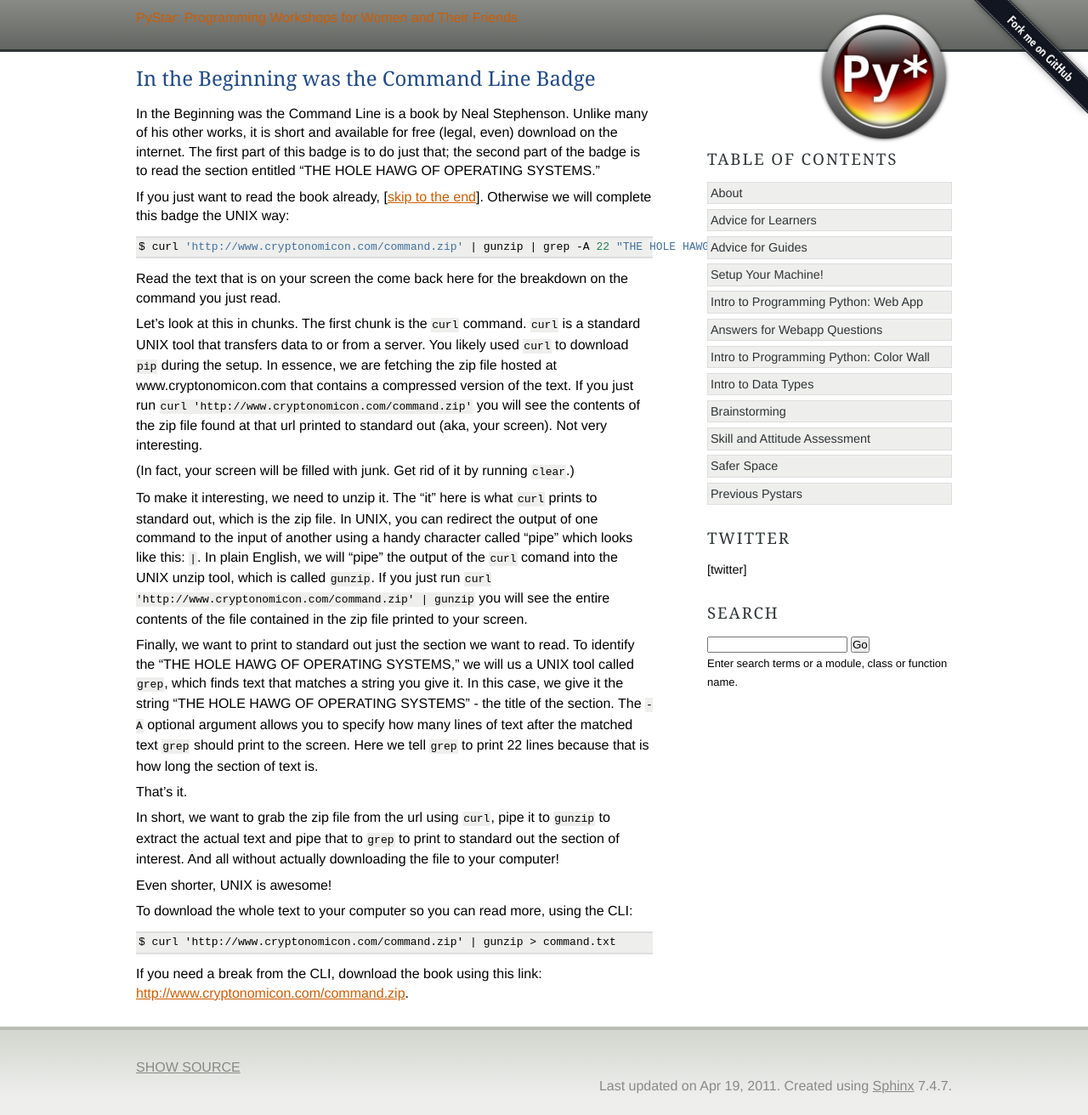
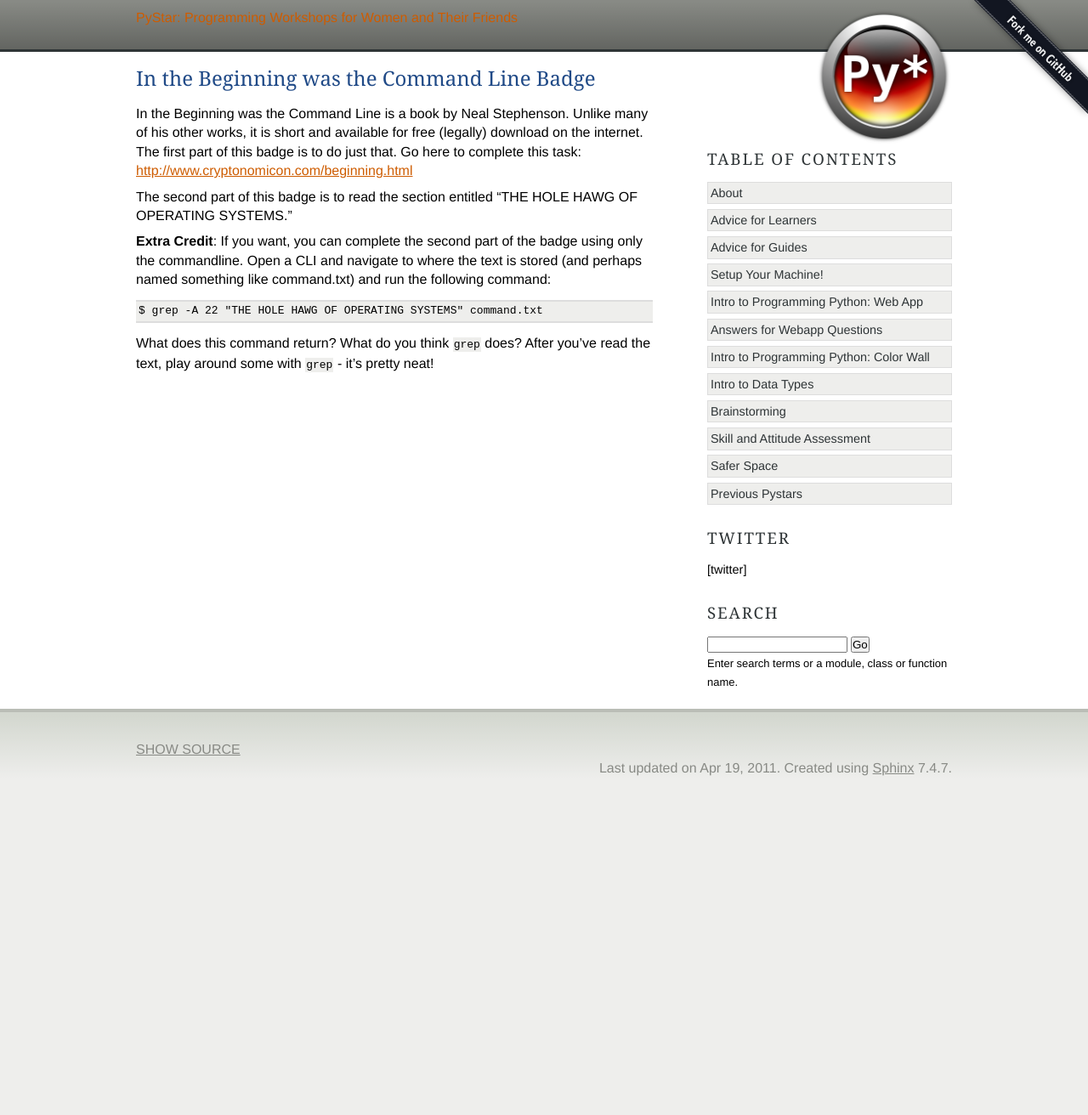
Before and after one commit to lsblakk/pystar, a Sphinx documentation site: the page built from docs/badges/badge_inthebeginning.rst, in a window 1280 px wide. Shown: the whole page at 85% size. Built offline with Sphinx 7.4.7, drawn with Linux system fonts in a browser that asks for light colours; nearby versions of some CDN libraries; library files that are not in the unit come from our copies; comment, search, counter and statistics services are not loaded; after the commit the page ends 938 px from its top, so only the background shows below that.

Commit message:
added badges for learn python the hard way and in the beginning was the command line

```diff
--- a/docs/badges/badge_LPTHW.rst
+++ b/docs/badges/badge_LPTHW.rst
@@ -1,8 +1,6 @@
 Learn Python the Hard Way Badge: Part 1
 ========================================
 
-Read the intro and go through the first four exercises in *Learn Python the Hard Way* by Zed Shaw.
+Read the intro and go through the first four exercises in *Learn Python the Hard Way* by Zed Shaw. The pdf can be downloaded using this link: http://learnpythonthehardway.org/static/LearnPythonTheHardWay.pdf or there might be paper copies available.
 
-The pdf can be downloaded using this link: http://learnpythonthehardway.org/static/LearnPythonTheHardWay.pdf or there might be paper copies available.
-
-**REMEMBER** to type in all the text by hand - don't copy and paste! And ask questions!
+**REMEMBER** to type in all the text by hand - don't copy and paste!
--- a/docs/badges/badge_LPTHW_2.rst
+++ b/docs/badges/badge_LPTHW_2.rst
@@ -1,7 +1,7 @@
 Learn Python the Hard Way Badge: Part 2
 ========================================
 
-Continue to go through the exercises in *Learn Python the Hard Way* by Zed Shaw. You will almost certainly not complete all 52 exercise in one day. Do as many as you want or have time for. Have fun! Ask questions!
+Continue to go through the exercises in *Learn Python the Hard Way* by Zed Shaw. Do as many as you want. Ask questions!
 
 **REMEMBER** to type in all the text by hand - don't copy and paste!
 
--- a/docs/badges/badge_inthebeginning.rst
+++ b/docs/badges/badge_inthebeginning.rst
@@ -1,36 +1,12 @@
 In the Beginning was the Command Line Badge
 ===========================================
 
-In the Beginning was the Command Line is a book by Neal Stephenson. Unlike many of his other works, it is short and available for free (legal, even) download on the internet. The first part of this badge is to do just that; the second part of the badge is to read the section entitled "THE HOLE HAWG OF OPERATING SYSTEMS."
+In the Beginning was the Command Line is a book by Neal Stephenson. Unlike many of his other works, it is short and available for free (legally) download on the internet. The first part of this badge is to do just that. Go here to complete this task: http://www.cryptonomicon.com/beginning.html
 
-If you just want to read the book already, [:ref:`skip to the end  <the_end>`]. Otherwise we will complete this badge the UNIX way:
+The second part of this badge is to read the section entitled "THE HOLE HAWG OF OPERATING SYSTEMS."
 
-.. code-block:: bash
+**Extra Credit**: If you want, you can complete the second part of the badge using only the commandline. Open a CLI and navigate to where the text is stored (and perhaps named something like command.txt) and run the following command::
 
-   $ curl 'http://www.cryptonomicon.com/command.zip' | gunzip | grep -A 22 "THE HOLE HAWG OF OPERATING SYSTEMS"
+    $ grep -A 22 "THE HOLE HAWG OF OPERATING SYSTEMS" command.txt
 
-Read the text that is on your screen the come back here for the breakdown on the command you just read.
-
-Let's look at this in chunks. The first chunk is the ``curl`` command. ``curl`` is a standard UNIX tool that transfers data to or from a server. You likely used ``curl`` to download ``pip`` during the setup. In essence, we are fetching the zip file hosted at www.cryptonomicon.com that contains a compressed version of the text. If you just run ``curl 'http://www.cryptonomicon.com/command.zip'`` you will see the contents of the zip file found at that url printed to standard out (aka, your screen). Not very interesting.
-
-(In fact, your screen will be filled with junk. Get rid of it by running ``clear``.)
-
-To make it interesting, we need to unzip it. The "it" here is what ``curl`` prints to standard out, which is the zip file. In UNIX, you can redirect the output of one command to the input of another using a handy character called "pipe" which looks like this: ``|``. In plain English, we will "pipe" the output of the ``curl`` comand into the UNIX unzip tool, which is called ``gunzip``. If you just run ``curl 'http://www.cryptonomicon.com/command.zip' | gunzip`` you will see the entire contents of the file contained in the zip file printed to your screen.
-
-Finally, we want to print to standard out just the section we want to read. To identify the "THE HOLE HAWG OF OPERATING SYSTEMS," we will us a UNIX tool called ``grep``, which finds text that matches a string you give it. In this case, we give it the string "THE HOLE HAWG OF OPERATING SYSTEMS" - the title of the section. The ``-A`` optional argument allows you to specify how many lines of text after the matched text ``grep`` should print to the screen. Here we tell ``grep`` to print 22 lines because that is how long the section of text is.
-
-That's it.
-
-In short, we want to grab the zip file from the url using ``curl``, pipe it to ``gunzip`` to extract the actual text and pipe that to ``grep`` to print to standard out the section of interest. And all without actually downloading the file to your computer!
-
-Even shorter, UNIX is awesome!
-
-
-To download the whole text to your computer so you can read more, using the CLI::
-
-    $ curl 'http://www.cryptonomicon.com/command.zip' | gunzip > command.txt
-
-
-.. _the_end:
-
-If you need a break from the CLI, download the book using this link: http://www.cryptonomicon.com/command.zip.
+What does this command return? What do you think ``grep`` does? After you've read the text, play around some with ``grep`` - it's pretty neat!
```
